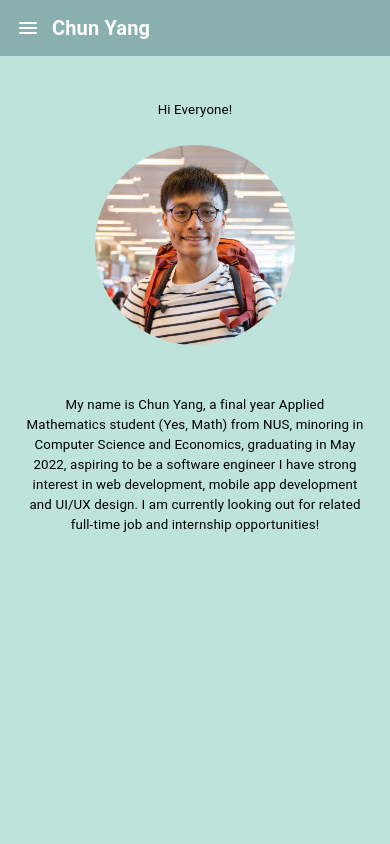
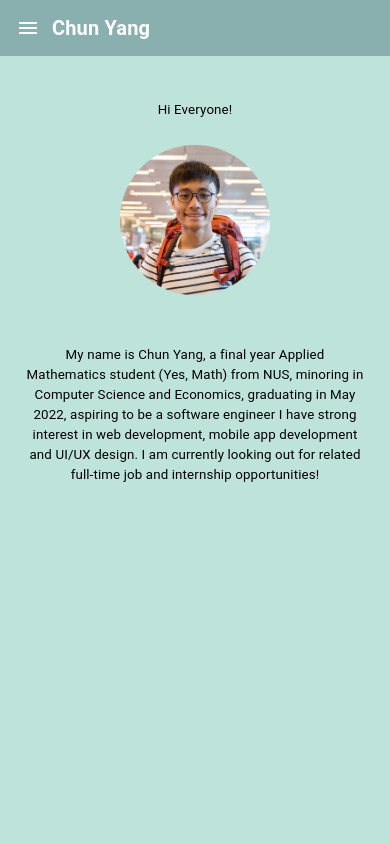
Before and after one commit to acyang97/personal-website, a React (Create React App) app: page / in a window 390 px wide. Shown: the top 844 px of the page. Built offline with nearby package versions, Linux system fonts and the light colour scheme.

Commit message:
MFix mobile pic issue

```diff
--- a/src/components/home/styles.ts
+++ b/src/components/home/styles.ts
@@ -13,6 +13,7 @@ export default makeStyles((theme) => ({
     position: "relative",
     textAlign: "center",
     overflow: "hidden",
+    objectFit: "cover",
     "@media (max-width: 480px)": {
       minHeight: "100vh",
       height: "100vh !important",
@@ -28,7 +29,7 @@ export default makeStyles((theme) => ({
   profileImage: {
     width: "300px",
     "@media (max-width: 480px)": {
-      width: "200px",
+      width: "150px",
     },
   },
   aboutMeTopContainer: {
```
